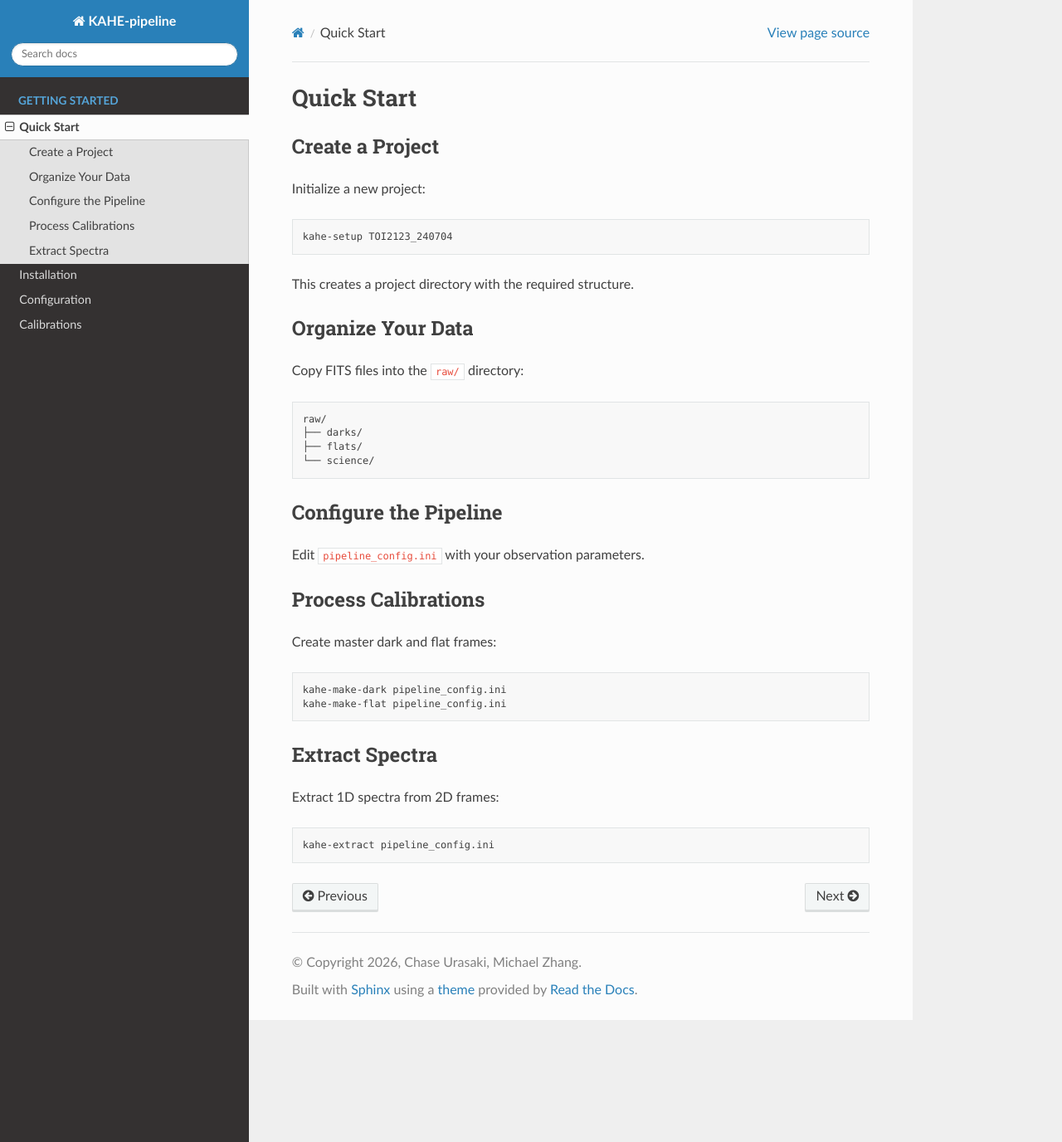
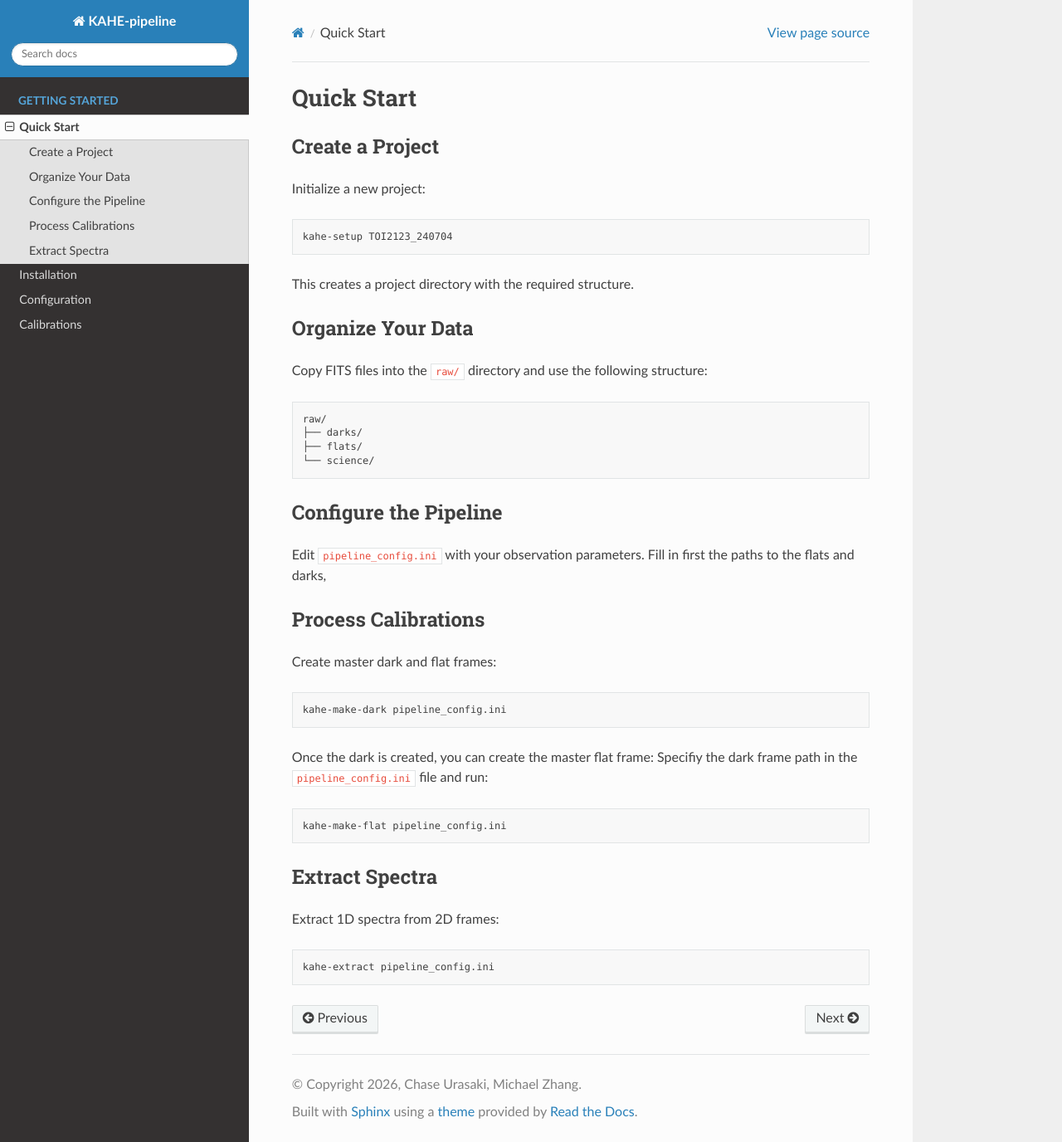
Before and after one commit to chase-urasaki/KAHE-pipeline, a Sphinx documentation site: the page built from docs/quickstart.rst, in a window 1280 px wide and 1376 px high. Shown: the whole window at 83% size. Built offline with Sphinx 7.4.7 and the Read the Docs theme 3.1.0, drawn with Linux system fonts in a browser that asks for light colours; pages that are not in the unit, such as notebooks, are missing from menus.

Commit message:
updated quickstart

```diff
--- a/docs/quickstart.rst
+++ b/docs/quickstart.rst
@@ -15,7 +15,7 @@ This creates a project directory with the required structure.
 Organize Your Data
 ------------------
 
-Copy FITS files into the ``raw/`` directory:
+Copy FITS files into the ``raw/`` directory and use the following structure:
 
 .. code-block:: text
 
@@ -28,6 +28,7 @@ Configure the Pipeline
 ----------------------
 
 Edit ``pipeline_config.ini`` with your observation parameters.
+Fill in first the paths to the flats and darks,
 
 Process Calibrations
 --------------------
@@ -37,6 +38,12 @@ Create master dark and flat frames:
 .. code-block:: bash
 
     kahe-make-dark pipeline_config.ini
+
+Once the dark is created, you can create the master flat frame:
+Specifiy the dark frame path in the ``pipeline_config.ini`` file and run:
+
+.. code-block:: bash
+
     kahe-make-flat pipeline_config.ini
 
 Extract Spectra
```
Also changed, not shown: 1 other file.
